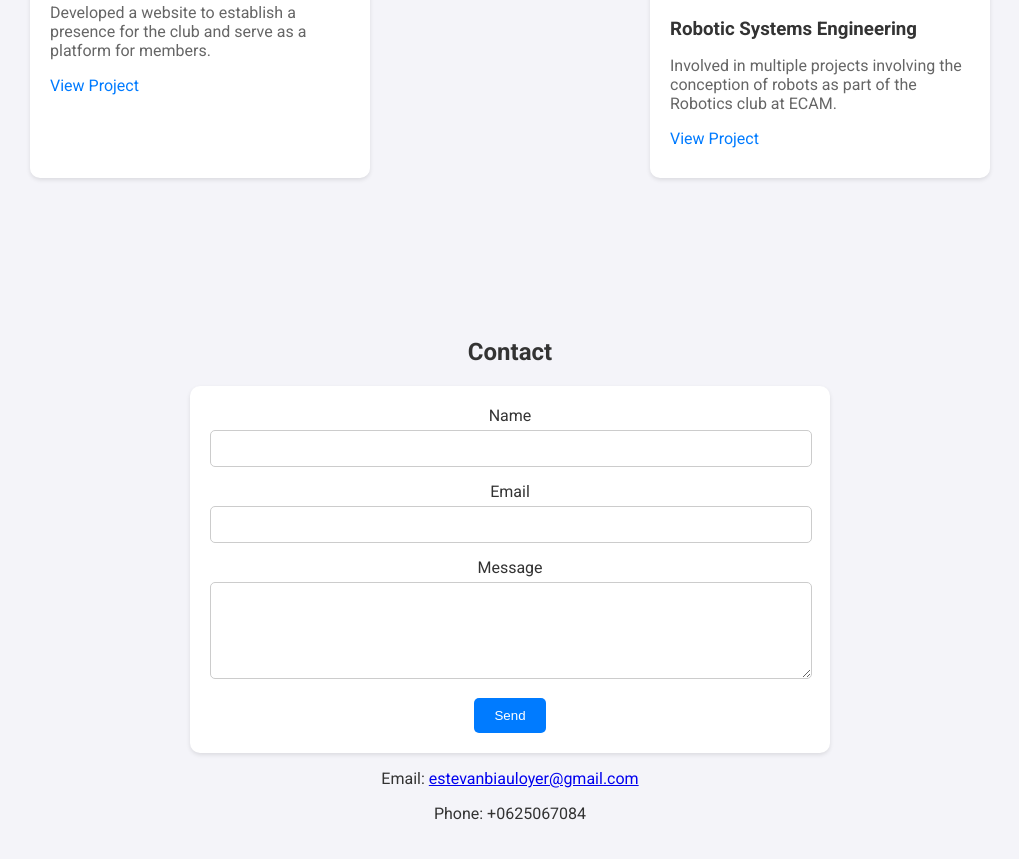
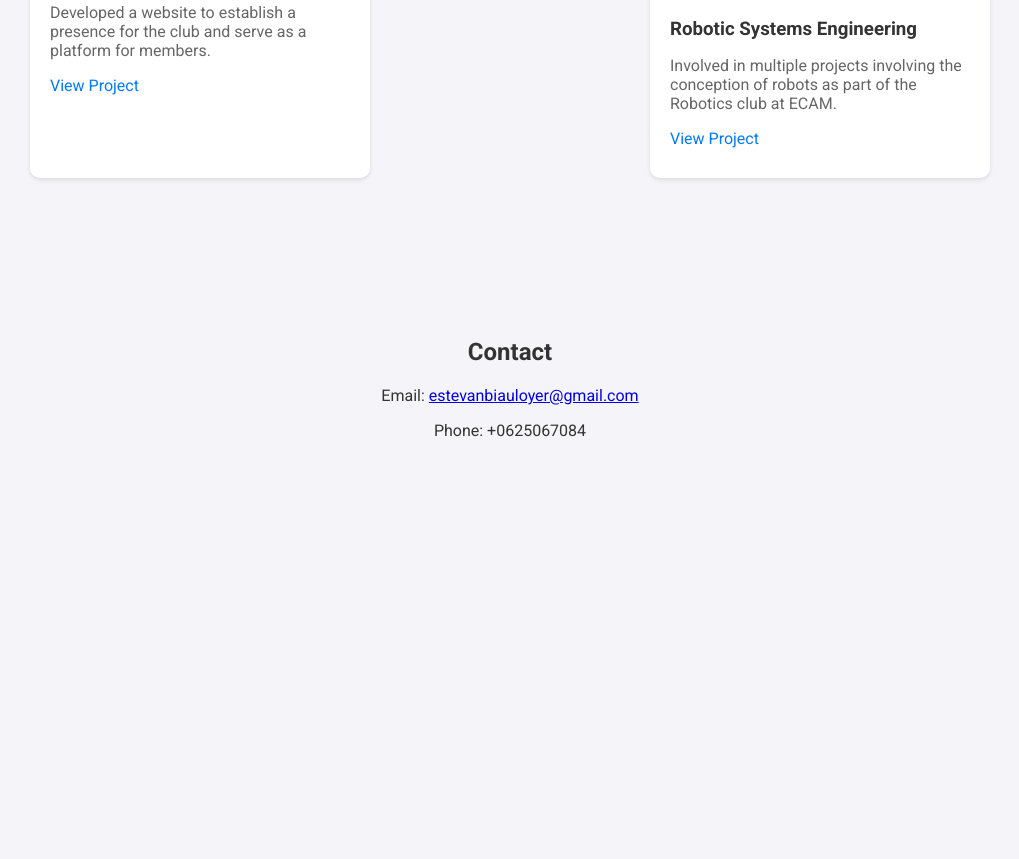
Before and after one commit to theyatokami/Web-Curriculum-Vitae, a plain HTML site: page index.html in a window 1280 px wide. Shown: the part 3069-3928 px from the top of the page, without its empty margins (130-1149 px from the left). After the commit the page ends 3585 px from the top, so only its background shows below. Drawn offline with nearby package versions, Linux system fonts and the light colour scheme.

Commit message:
Update index.html

```diff
--- a/index.html
+++ b/index.html
@@ -162,21 +162,6 @@
     </section>
     <section id="contact" class="contact">
       <h2>Contact</h2>
-      <form id="contact-form">
-        <div class="form-group">
-          <label for="name">Name</label>
-          <input type="text" id="name" name="name" required>
-        </div>
-        <div class="form-group">
-          <label for="email">Email</label>
-          <input type="email" id="email" name="email" required>
-        </div>
-        <div class="form-group">
-          <label for="message">Message</label>
-          <textarea id="message" name="message" rows="5" required></textarea>
-        </div>
-        <button type="submit">Send</button>
-      </form>
       <p>Email: <a href="mailto:estevan@example.coms">estevanbiauloyer@gmail.com</a></p>
       <p>Phone: +0625067084</p>
     </section>
```
